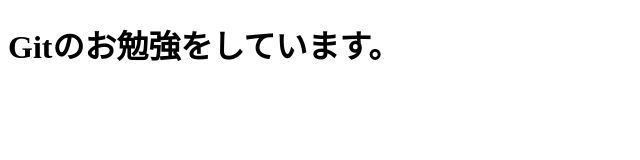
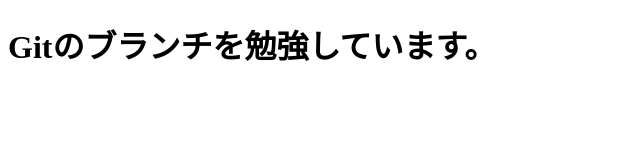
Before and after one commit to idauyukoketa/git-name, a plain HTML site: page index.html in a window 1280 px wide. Shown: the whole page, without its empty margins (0-640 px from the left). Drawn offline with Linux system fonts and the light colour scheme.

Commit message:
index.htmlを作成

```diff
--- a/index.html
+++ b/index.html
@@ -1,12 +1,10 @@
 <!DOCTYPE html>
 <html lang="ja">
-<head>
+  <head>
     <meta charset="UTF-8">
-    <meta http-equiv="X-UA-Compatible" content="IE=edge">
-    <meta name="viewport" content="width=device-width, initial-scale=1.0">
-    <title>Gitのお勉強</title>
-</head>
-<body>
-    <h1>Gitのお勉強をしています。</h1>
-</body>
+    <title>Gitの勉強</title>
+  </head>
+  <body>
+    <h1>Gitのブランチを勉強しています。</h1>
+  </body>
 </html>
```
Also changed, not shown: 1 other file.
